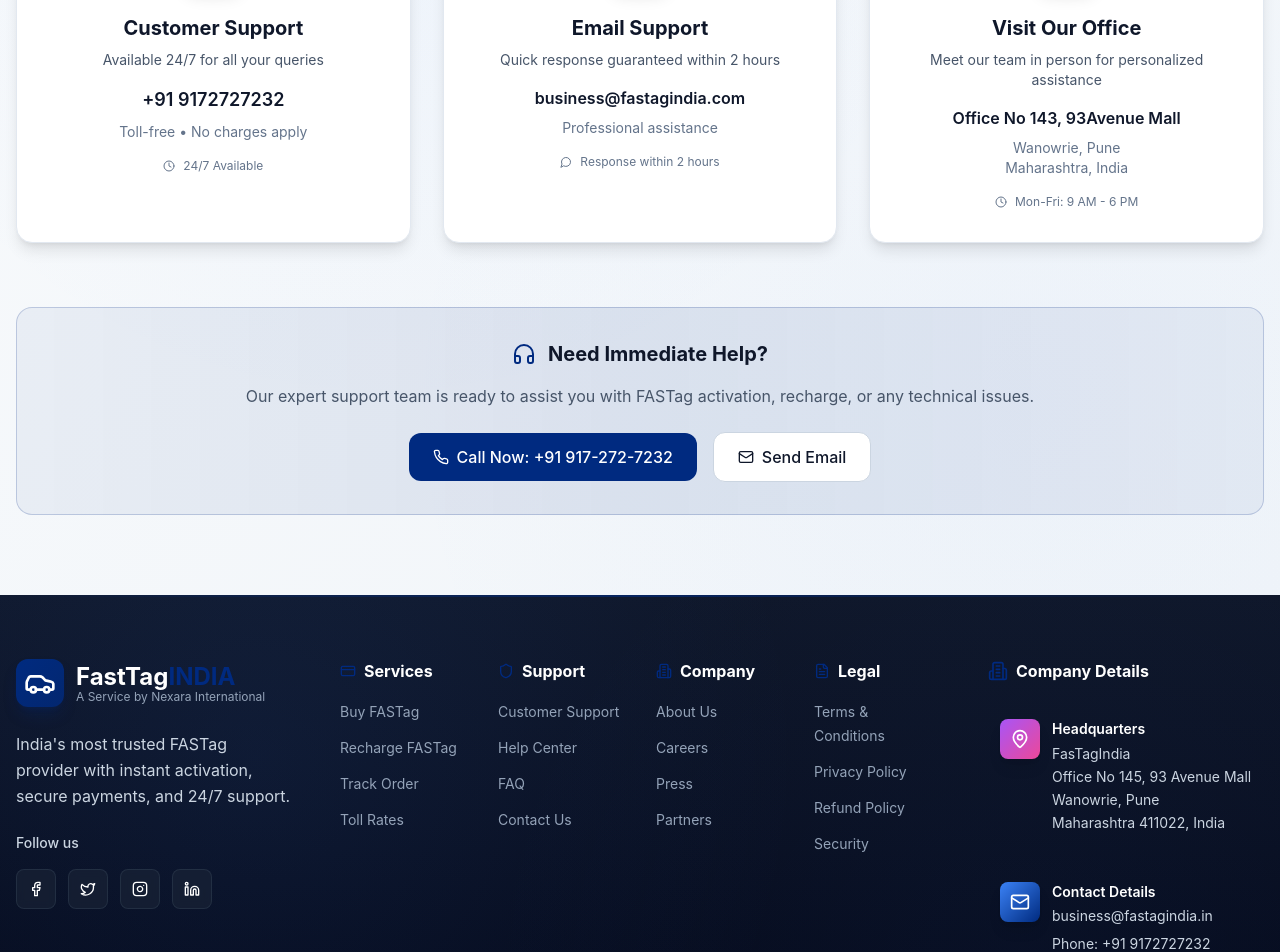
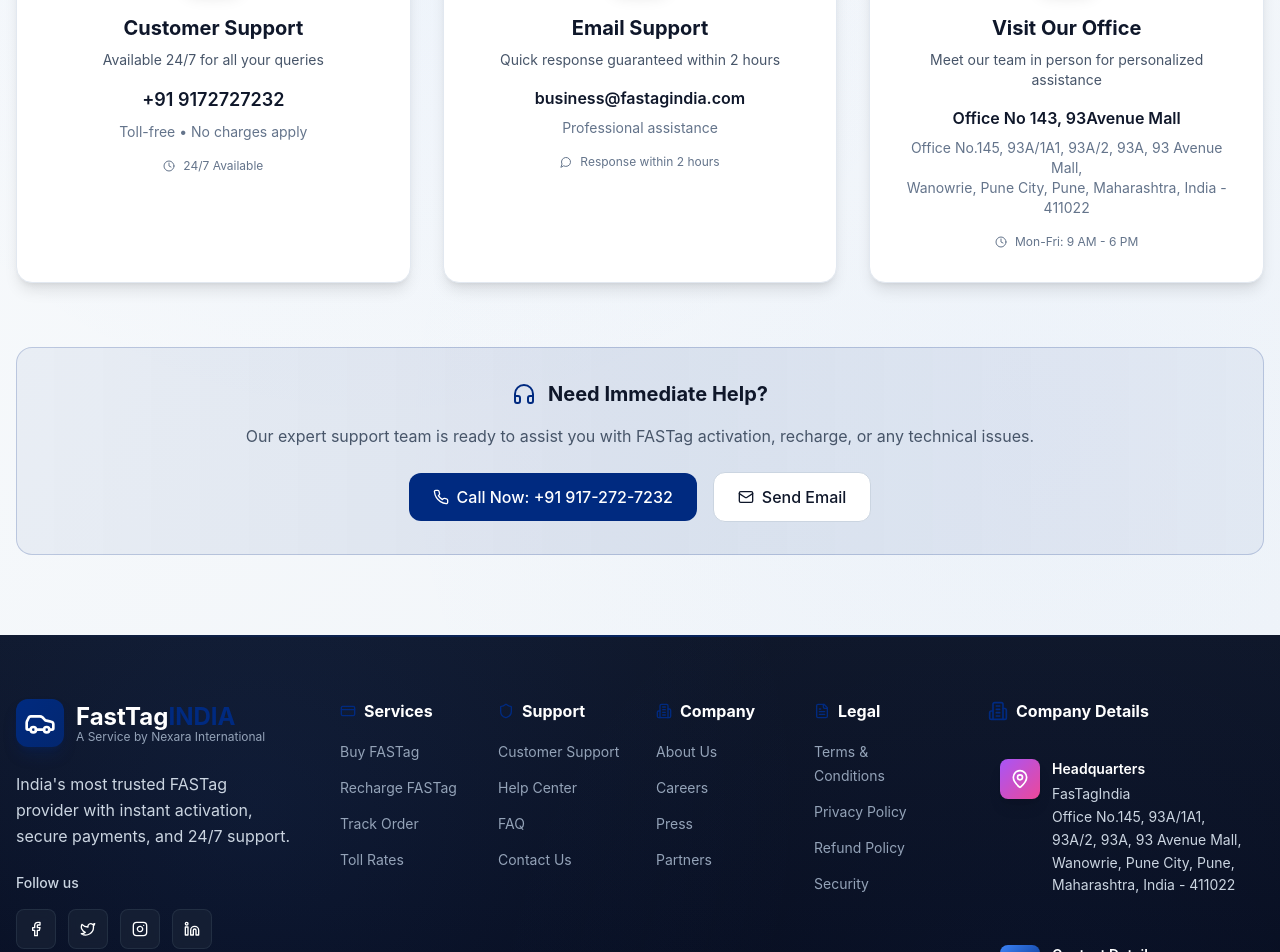
Before and after one commit to AdarshCodeRealm/FastTagIndia, a React (Vite) app in the folder Client/: page / in a window 1280 px wide. Shown: the part 2620-3572 px from the top of the page. Built offline with nearby package versions, Linux system fonts and the light colour scheme; no server answers.

Commit message:
updated company address

```diff
--- a/Client/src/components/footer.jsx
+++ b/Client/src/components/footer.jsx
@@ -218,9 +218,8 @@
                     <h4 className="font-semibold text-white text-sm mb-1">Headquarters</h4>
                     <p className="text-slate-300 text-sm leading-relaxed">
                       FasTagIndia<br />
-                      Office No 145, 93 Avenue Mall<br />
-                      Wanowrie, Pune<br />
-                      Maharashtra 411022, India
+                      Office No.145, 93A/1A1, 93A/2, 93A, 93 Avenue Mall,<br />
+                      Wanowrie, Pune City, Pune, Maharashtra, India - 411022<br />
                     </p>
                   </div>
                 </div>
--- a/Client/src/components/get-in-touch-section.jsx
+++ b/Client/src/components/get-in-touch-section.jsx
@@ -78,7 +78,7 @@
                 <p className="text-slate-600 text-sm mb-4">Meet our team in person for personalized assistance</p>
                 <div className="space-y-2">
                   <p className="font-semibold text-slate-900">Office No 143, 93Avenue Mall</p>
-                  <p className="text-slate-500 text-sm">Wanowrie, Pune<br />Maharashtra, India</p>
+                  <p className="text-slate-500 text-sm">Office No.145, 93A/1A1, 93A/2, 93A, 93 Avenue Mall,<br />Wanowrie, Pune City, Pune, Maharashtra, India - 411022</p>
                 </div>
                 <div className="flex items-center gap-2 mt-4 text-xs text-slate-500">
                   <Clock className="h-3 w-3" />
--- a/Client/src/pages/PrivacyPolicy.jsx
+++ b/Client/src/pages/PrivacyPolicy.jsx
@@ -257,9 +257,8 @@
                     <h3 className="font-semibold text-foreground mb-2">Data Protection Officer</h3>
                     <p className="text-muted-foreground text-sm leading-relaxed">
                       FasTagIndia<br />
-                      Office No 145, 93 Avenue Mall<br />
-                      Wanowrie, Pune<br />
-                      Maharashtra 411022, India
+                      Office No.145, 93A/1A1, 93A/2, 93A, 93 Avenue Mall,<br />
+                      Wanowrie, Pune City, Pune, Maharashtra, India - 411022<br />
                     </p>
                   </div>
                   <div>
--- a/Client/src/pages/RefundPolicy.jsx
+++ b/Client/src/pages/RefundPolicy.jsx
@@ -295,9 +295,8 @@
                     <h3 className="font-semibold text-foreground mb-2">Customer Support</h3>
                     <p className="text-muted-foreground text-sm leading-relaxed">
                       FasTagIndia<br />
-                      Office No 145, 93 Avenue Mall<br />
-                      Wanowrie, Pune<br />
-                      Maharashtra 411022, India
+                      Office No.145, 93A/1A1, 93A/2, 93A, 93 Avenue Mall,<br />
+                      Wanowrie, Pune City, Pune, Maharashtra, India - 411022<br />
                     </p>
                   </div>
                   <div>
--- a/Client/src/pages/TermsConditions.jsx
+++ b/Client/src/pages/TermsConditions.jsx
@@ -229,9 +229,8 @@
                   <div>
                     <h3 className="font-semibold text-foreground mb-2">FastTagINDIA</h3>
                     <p className="text-muted-foreground text-sm leading-relaxed">
-                      Office No 145, 93 Avenue Mall<br />
-                      Wanowrie, Pune<br />
-                      Maharashtra 411022, India
+                      Office No.145, 93A/1A1, 93A/2, 93A, 93 Avenue Mall,<br />
+                      Wanowrie, Pune City, Pune, Maharashtra, India - 411022<br />
                     </p>
                     <p className="text-muted-foreground text-xs mt-2">
                       A service by <a
```
